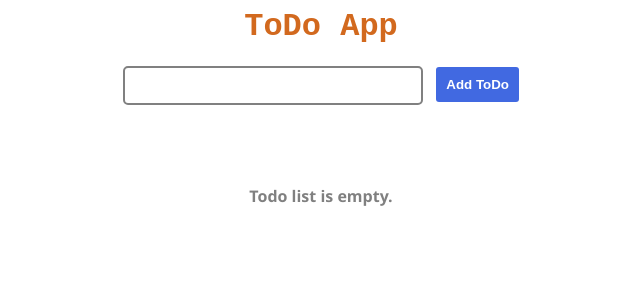
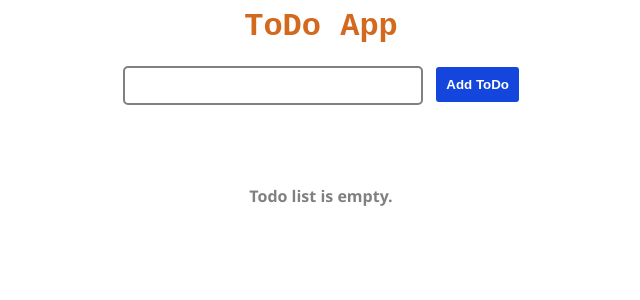
Before and after one commit to vmanicse/react-todo-app, a React (Create React App) app: page / in a window 1280 px wide. In both pictures the pointer is over the button "Add ToDo". Shown: the top 300 px of the page, without its empty margins (319-959 px from the left). Built offline with nearby package versions, Linux system fonts and the light colour scheme.

Commit message:
Update style.css
added properties for button while hover

```diff
--- a/src/style.css
+++ b/src/style.css
@@ -10,10 +10,14 @@ h1 {
   float: right;
   border-radius: 3px;
   padding: 5px;
-  background-color: red;
+  background-color: #d13a3a;
   color: white;
   font-weight: 700;
   cursor: pointer;
+}
+
+.delete-btn:hover {
+  background: #bb1a1a;
 }
 
 .list-item {
@@ -71,6 +75,10 @@ input[type='text'] {
   padding: 10px;
 }
 
+#add-btn:hover {
+  background: #1446dd;
+}
+
 @media only screen and (max-width: 500px) {
   #app,
   #list-container {
```
